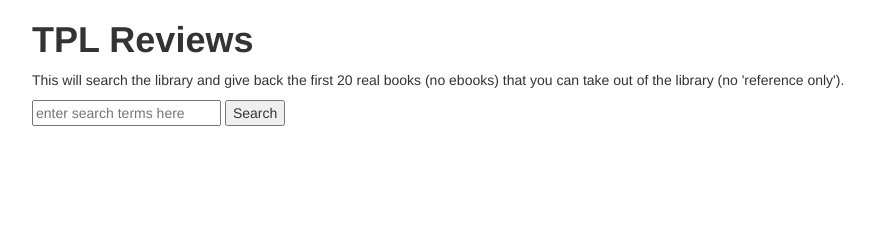
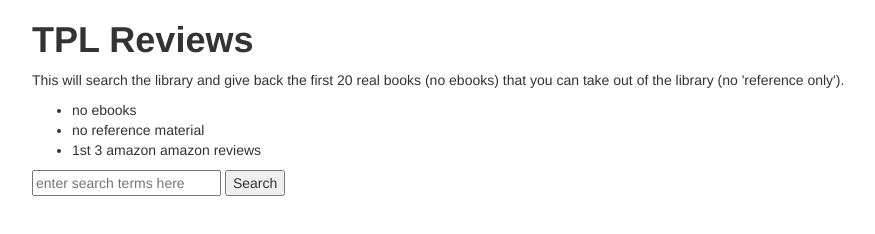
Before and after one commit to willnewton10/tpl-reviews, a website: page public/index.html in a window 1280 px wide. Shown: the whole page, without its empty margins (38-913 px from the left). Drawn offline with nearby package versions, Linux system fonts and the light colour scheme.

Commit message:
changed description on homepage

```diff
--- a/public/index.html
+++ b/public/index.html
@@ -24,6 +24,12 @@
 
 	  <p>This will search the library and give back the first 20 real books (no ebooks)
 	     that you can take out of the library (no 'reference only').
+	    <ul>
+	      <li>no ebooks</li>
+	      <li>no reference material</li>
+	      <li>1st 3 amazon amazon reviews</li>
+	    </ul>
+	  </p>
 	</div>
       </div>
 
```
